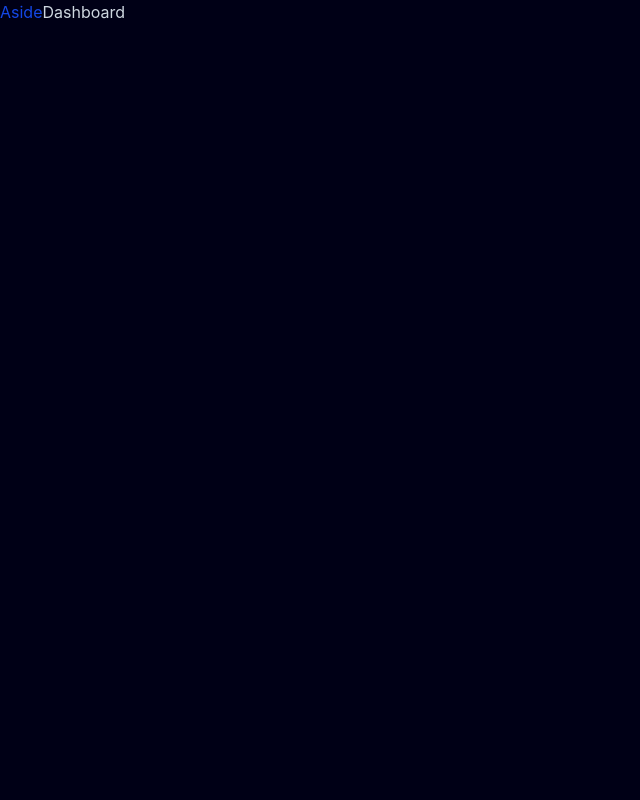
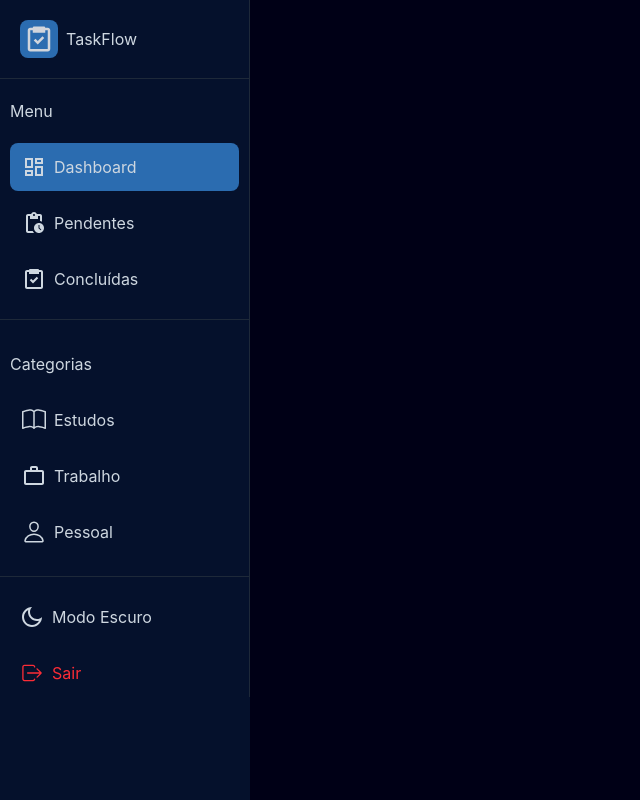
Before and after one commit to IaraSantos404/task-manager, a React app in the folder frontend/: page /dashboard in a window 1280 px wide. Shown: the whole page, without its empty margins (0-640 px from the left). Built offline with nearby package versions, Linux system fonts and the light colour scheme; the HTML template or start-up script is replaced by a standard one.

Commit message:
add aside component

```diff
--- a/frontend/src/components/aside.tsx
+++ b/frontend/src/components/aside.tsx
@@ -1,10 +1,84 @@
+import { BiTask } from "react-icons/bi";
+import { MdOutlineDashboard } from "react-icons/md";
+import { MdPendingActions } from "react-icons/md";
+import { BsBook } from "react-icons/bs";
+import { MdOutlineWorkOutline } from "react-icons/md";
+import { IoPersonOutline } from "react-icons/io5";
+import { RiMoonLine } from "react-icons/ri";
+import { IoIosLogOut } from "react-icons/io";
 
+import { NavLink } from "react-router-dom";
 
-export default function Aside(){
-  return(
+export default function Aside() {
+
+  const tema = "Escuro";
+  const cssActive = "bg-primary-300";
+
+  const menu = [
+    { name: "Dashboard", icon: <MdOutlineDashboard />, link: "/dashboard" },
+    { name: "Pendentes", icon: <MdPendingActions />, link: "/pendentes" },
+    { name: "Concluídas", icon: <BiTask />, link: "/concluidas" },
+  ]
+
+  const categories = [
+    { name: "Estudos", icon: <BsBook />, link: "/estudos" },
+    { name: "Trabalho", icon: <MdOutlineWorkOutline />, link: "/trabalho" },
+    { name: "Pessoal", icon: <IoPersonOutline />, link: "/pessoal" },
+  ]
+  return (
     <>
-      <aside>
-        <p className="text-blue-700">Aside</p>
+      <aside className="bg-secondary w-62.5 h-screen">
+        <div className="flex  items-center gap-2 border-r border-b border-gray-800 p-5">
+          {/* logo aqui */}
+          <div className="bg-primary-300 rounded-lg p-1">
+            <BiTask className="text-gray-300 text-3xl" />
+          </div>
+          <h1>TaskFlow</h1>
+        </div>
+
+        <div className="flex flex-col justify-center gap-2 border-r border-gray-800">
+          <div className="px-2.5">
+            <h1 className="my-5">Menu</h1>
+            {menu.map((item) => (
+              <NavLink key={item.name} to={item.link} className={({ isActive }) =>
+              `flex flex-col mb-2 items-center w-full p-3 rounded-lg cursor-pointer hover:bg-primary-300 transition-colors duration-300 ${isActive ? cssActive : ""}`}>
+                <ul className="flex gap-2 items-center w-full">
+                  <span className="text-2xl">{item.icon}</span>
+                  <li>{item.name}</li>
+                </ul>
+              </NavLink>
+            ))}
+          </div>
+
+          <div className="border-y border-gray-800 w-full px-2.5 py-3 mb-2">
+            <h1 className="my-5">Categorias</h1>
+            {categories.map((category) => (
+              <NavLink
+                key={category.name}
+                to={category.link}
+                className={({ isActive }) => `flex flex-col mb-2 items-center w-full p-3 rounded-lg cursor-pointer hover:bg-primary-300
+                transition-colors duration-300 ${isActive ? cssActive : ""}`}
+              >
+                <ul className="flex gap-2 items-center w-full">
+                  <span className="text-2xl">{category.icon}</span>
+                  <li>{category.name}</li>
+                </ul>
+              </NavLink>
+            ))}
+          </div>
+
+          <div className="">
+            <div className="flex items-center gap-2 p-3 mx-2 rounded-lg hover:bg-primary-300 cursor-pointer transition-all duration-300">
+              <RiMoonLine className="text-2xl " />
+              <p>Modo {tema}</p>
+            </div>
+            <div className="flex mt-2 items-center gap-2 p-3 mx-2 rounded-lg hover:text-text hover:bg-red-500 group cursor-pointer transition-all duration-400">
+              <IoIosLogOut className="text-2xl text-red-500 group-hover:text-text" />
+              <p className="text-red-500 group-hover:text-text">Sair</p>
+            </div>
+          </div>
+
+        </div>
       </aside>
     </>
   )
--- a/frontend/src/pages/log/dashboard.tsx
+++ b/frontend/src/pages/log/dashboard.tsx
@@ -3,7 +3,7 @@ export default function Dashboard() {
   return (
     <>
       <section>
-        <p>Dashboard</p>
+        {/* <p>Dashboard</p> */}
       </section>
     </>
   )
--- a/frontend/src/routes.tsx
+++ b/frontend/src/routes.tsx
@@ -24,6 +24,8 @@ export default function AppRoutes(){
             <PrivateLayout />
           </ProtectedRoute>}>
           <Route path="/dashboard" element={<Dashboard />} />
+          <Route path="/pendentes" element={<Dashboard />} />
+          <Route path="/concluidas" element={<Dashboard />} />
         </Route>
       </Routes>
     </BrowserRouter>
```
